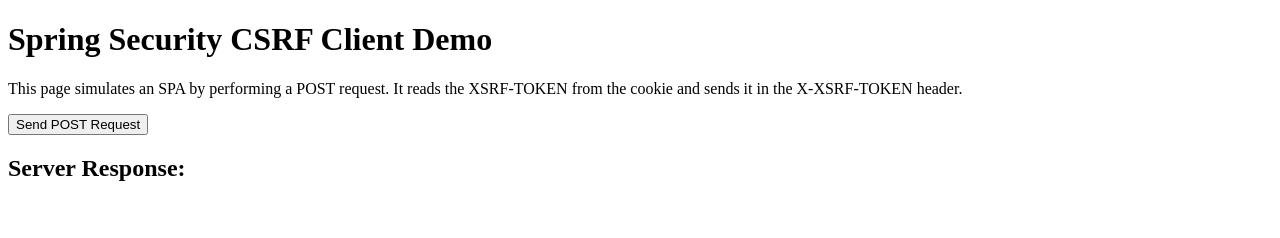
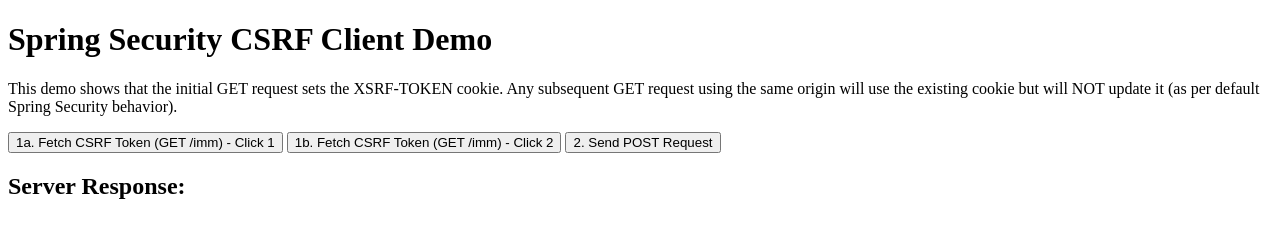
Before and after one commit to iranna-m-31/iranna-m-31.github.io, a plain HTML site: page index.html in a window 1280 px wide. Drawn offline with Linux system fonts and the light colour scheme.

Commit message:
Revise CSRF demo text and update button IDs
Updated demo description and button labels for clarity.

```diff
--- a/index.html
+++ b/index.html
@@ -8,11 +8,13 @@
 <body>
     <h1>Spring Security CSRF Client Demo</h1>
     <p>
-        This page simulates an SPA by performing a POST request.
-        It reads the XSRF-TOKEN from the cookie and sends it in the X-XSRF-TOKEN header.
+        This demo shows that the initial GET request sets the XSRF-TOKEN cookie.
+        Any subsequent GET request using the same origin will use the existing cookie but will NOT update it (as per default Spring Security behavior).
     </p>
 
-    <button id="postButton">Send POST Request</button>
+    <button id="getTokenButton1">1a. Fetch CSRF Token (GET /imm) - Click 1</button>
+    <button id="getTokenButton2">1b. Fetch CSRF Token (GET /imm) - Click 2</button>
+    <button id="postButton">2. Send POST Request</button>
 
     <h2>Server Response:</h2>
     <pre id="response"></pre>
```
